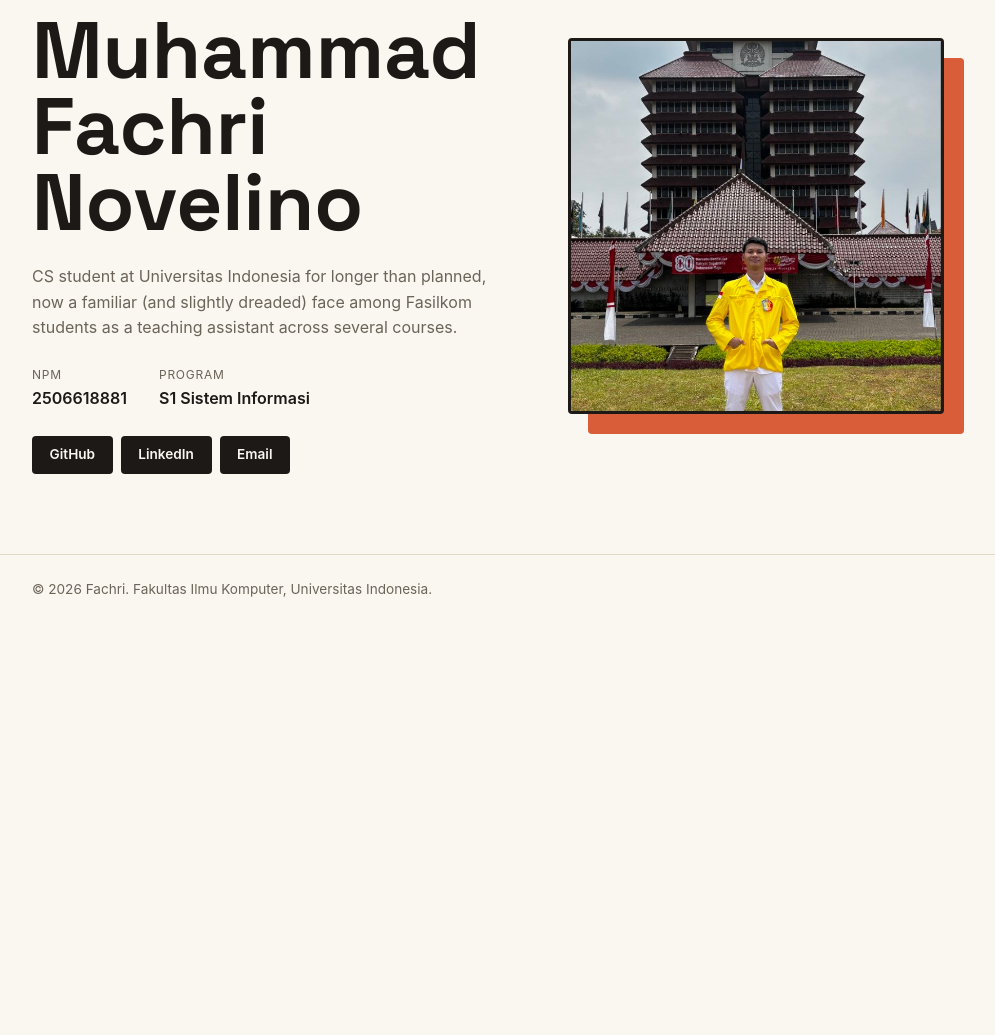
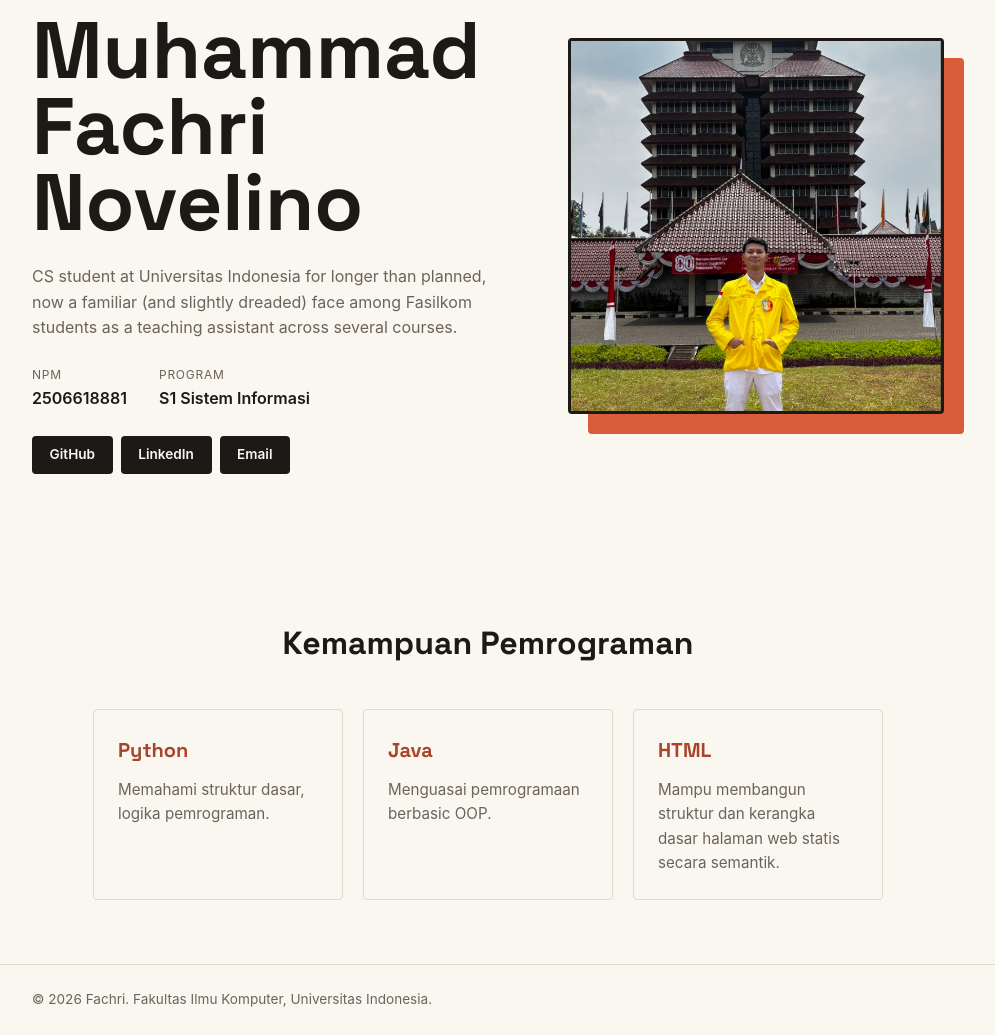
Before and after one commit to Novel107/myportofolio, a Django app: page / in a window 1280 px wide. Shown: the part 168-1203 px from the top of the page, without its empty margins (152-1147 px from the left). Before the commit the page ends 765 px from the top, so only its background shows below. Run offline with Django 5.2, Linux system fonts and the light colour scheme.

Commit message:
feat: menambahkan section skills dan jawaban reflektif tugas 1

```diff
--- a/static/css/style.css
+++ b/static/css/style.css
@@ -193,3 +193,53 @@ h1, .brand {
         justify-content: flex-start;
     }
 }
+
+
+/* Penambahan Section skil*/
+
+
+.skills-section {
+    padding: 4rem 0;
+}
+
+.skills-section h2 {
+    font-family: "Space Grotesk", -apple-system, sans-serif;
+    font-size: 2rem;
+    margin-bottom: 2.5rem;
+    text-align: center;
+    color: var(--ink);
+}
+
+.skills-container {
+    display: flex;
+    justify-content: center;
+    gap: 20px;
+    flex-wrap: wrap;
+}
+
+.skill-card {
+    background-color: transparent;
+    border: 1px solid var(--line);
+    border-radius: var(--radius);
+    padding: 1.5rem;
+    width: 250px;
+    transition: transform 0.3s ease, border-color 0.3s ease, box-shadow 0.3s ease;
+}
+
+.skill-card:hover {
+    transform: translateY(-5px);
+    border-color: var(--accent);
+    box-shadow: 4px 4px 0px var(--accent);
+}
+
+.skill-card h3 {
+    font-family: "Space Grotesk", -apple-system, sans-serif;
+    color: var(--accent-dark);
+    margin-bottom: 0.75rem;
+    font-size: 1.25rem;
+}
+
+.skill-card p {
+    font-size: 0.95rem;
+    color: var(--text-muted);
+}
--- a/templates/index.html
+++ b/templates/index.html
@@ -50,6 +50,32 @@
                 </div>
             </div>
         </section>
+
+
+        <section id="skills" class="skills-section">
+            <h2>Kemampuan Pemrograman</h2>
+            <div class="skills-container">
+                <div class="skill-card">
+                    <h3>Python</h3>
+                    <p>Memahami struktur dasar, logika pemrograman.</p>
+                </div>
+                <div class="skill-card">
+                    <h3>Java</h3>
+                    <p>Menguasai pemrogramaan berbasic OOP.</p>
+                </div>
+                <div class="skill-card">
+                    <h3>HTML</h3>
+                    <p>Mampu membangun struktur dan kerangka dasar halaman web statis secara semantik.</p>
+                </div>
+            </div>
+        </section>
+
+
+
+
+
+
+
     </main>
 
     <footer class="site-footer">
```
Also changed, not shown: README.md.
